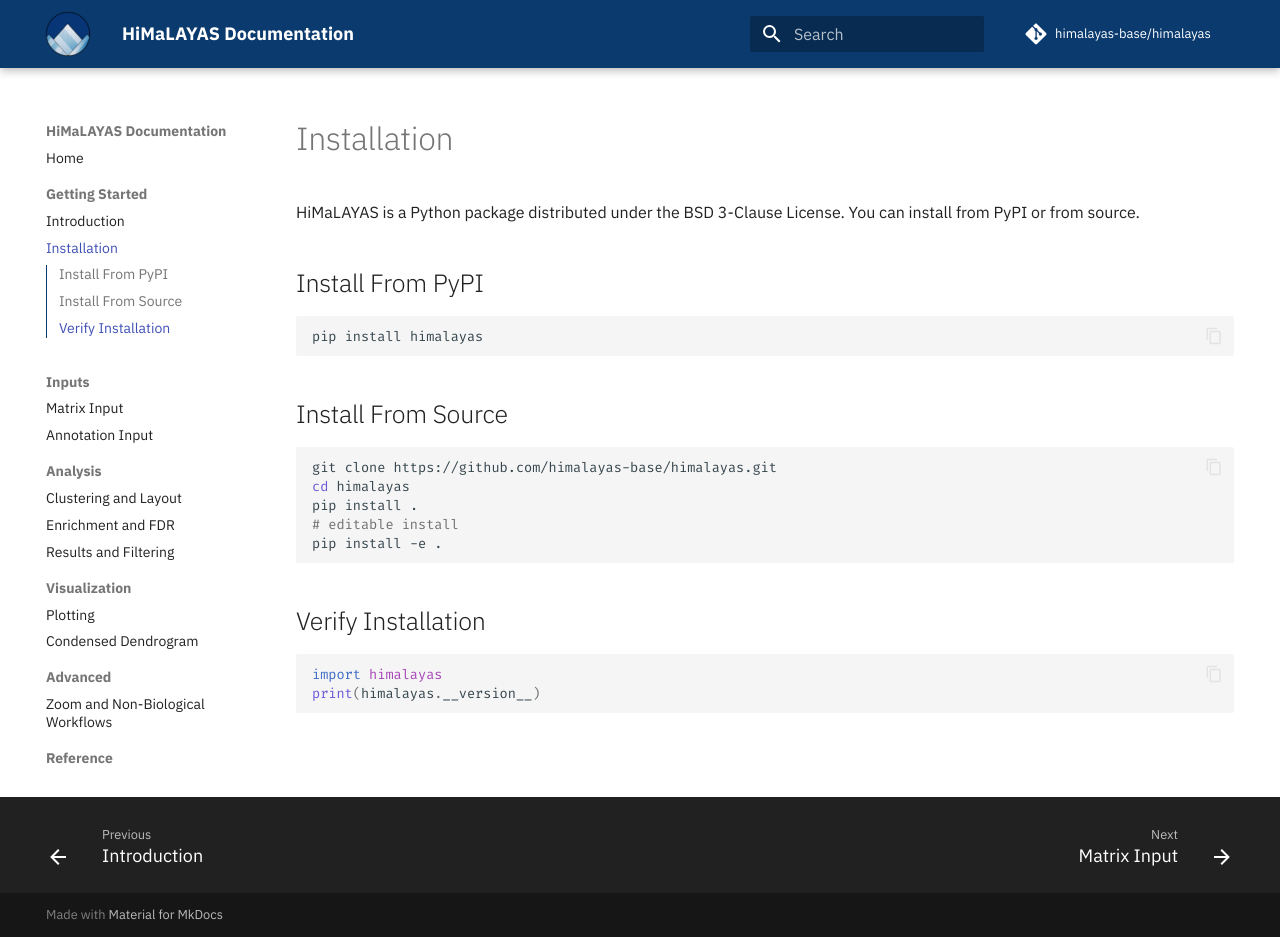
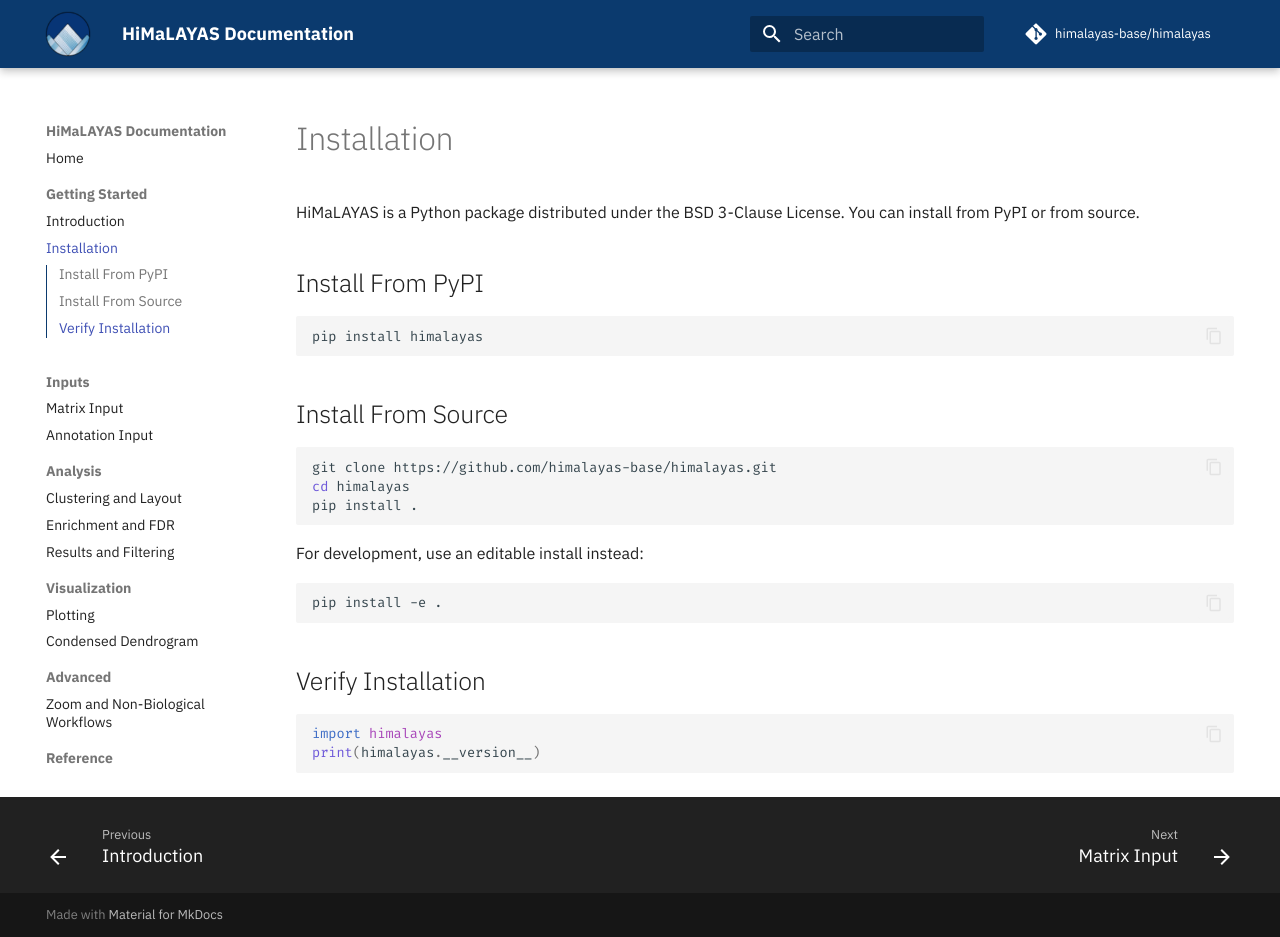
Before and after one commit to himalayas-base/himalayas-docs, an MkDocs documentation site: the page built from docs/1_installation.md, in a window 1280 px wide and 937 px high. Built offline with MkDocs 1.6.1 and Material for MkDocs 9.7.7, drawn with Linux system fonts in a browser that asks for light colours; comment, search, counter and statistics services are not loaded.

Commit message:
add small section for editable install

````diff
--- a/docs/1_installation.md
+++ b/docs/1_installation.md
@@ -14,7 +14,11 @@
 git clone https://github.com/himalayas-base/himalayas.git
 cd himalayas
 pip install .
-# editable install
+```
+
+For development, use an editable install instead:
+
+```bash
 pip install -e .
 ```
 
````
